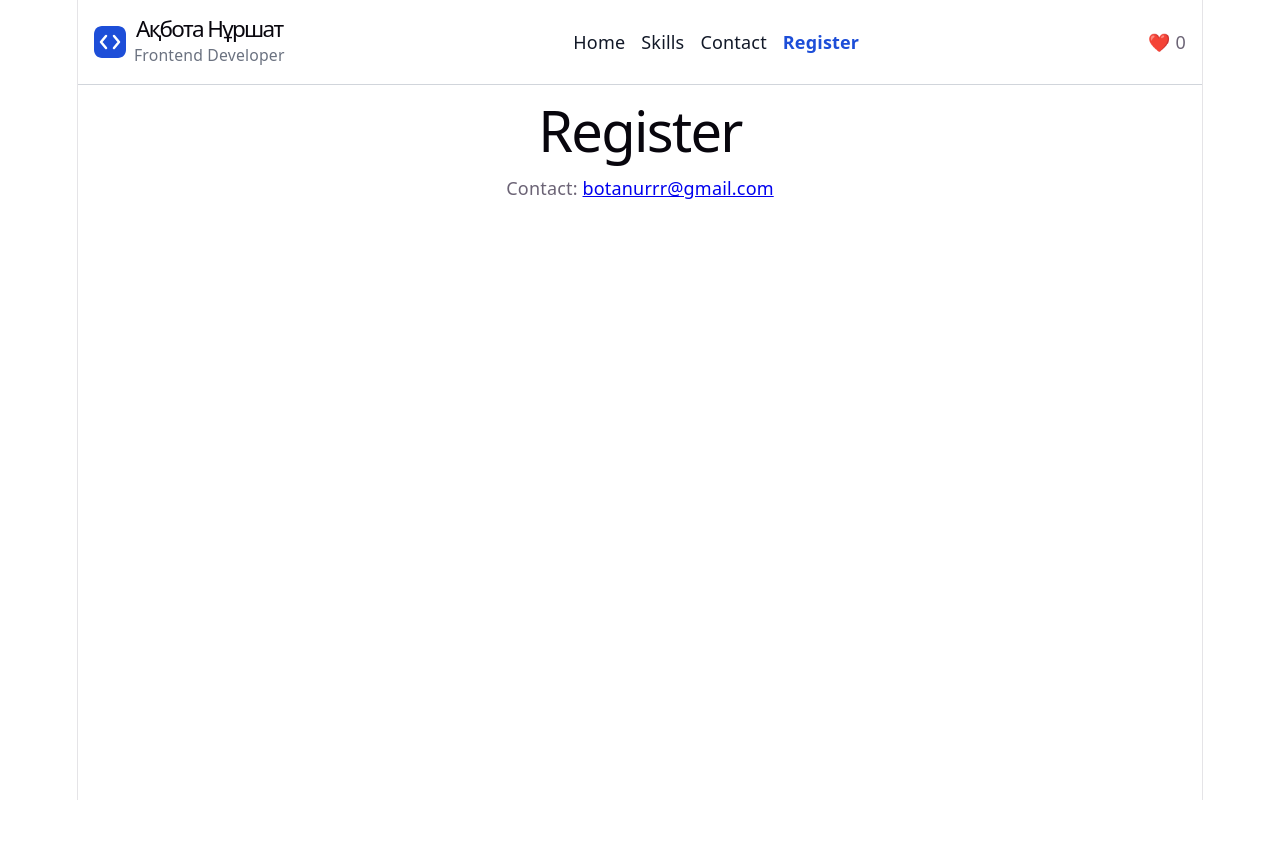
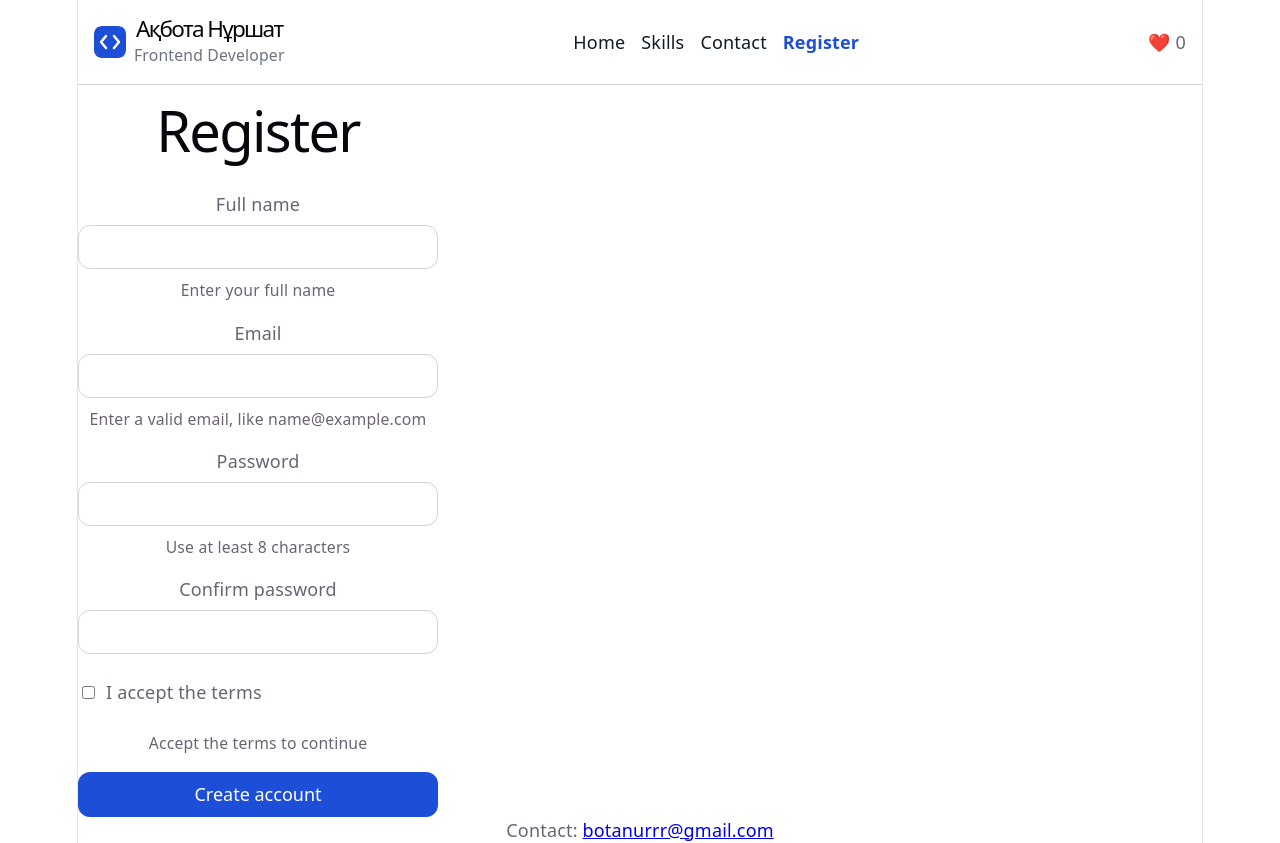
Before and after one commit to akbotanurshat/iwamad-practice, a React (Vite) app: page /register in a window 1280 px wide. Before the commit the page ends 800 px from the top, so only its background shows below. Built offline with nearby package versions, Linux system fonts and the light colour scheme.

Commit message:
Week 6: build Register form with validation

```diff
--- a/src/pages/RegisterPage.tsx
+++ b/src/pages/RegisterPage.tsx
@@ -1,3 +1,106 @@
+import { useState, type ChangeEvent, type SubmitEvent } from 'react'
+import { validateRegistration, type RegistrationValues } from '../lib/validateRegistration'
+import { Button } from '../components/ui/Button'
+
 export default function RegisterPage() {
-  return <h1>Register</h1>
+  const [values, setValues] = useState<RegistrationValues>({
+    fullName: '',
+    email: '',
+    password: '',
+    confirmPassword: '',
+    acceptTerms: false,
+  })
+
+  function handleChange(event: ChangeEvent<HTMLInputElement>) {
+    const { name, type, value, checked } = event.target
+    setValues((current) => ({
+      ...current,
+      [name]: type === 'checkbox' ? checked : value,
+    }))
+  }
+
+  function handleSubmit(event: SubmitEvent<HTMLFormElement>) {
+    event.preventDefault()
+    const errors = validateRegistration(values)
+    if (Object.keys(errors).length > 0) {
+      return
+    }
+    setSubmitted(true)
+  }
+
+  const [submitted, setSubmitted] = useState(false)
+
+  const errors = validateRegistration(values)
+
+  if (submitted) {
+    return <p role="status">Thanks, {values.fullName}. You are registered.</p>
+  }
+
+  return (
+    <form onSubmit={handleSubmit} noValidate>
+      <h1>Register</h1>
+
+      <div className="field">
+        <label htmlFor="fullName">Full name</label>
+        <input
+          id="fullName"
+          name="fullName"
+          type="text"
+          value={values.fullName}
+          onChange={handleChange}
+        />
+        {errors.fullName && <p className="field-error">{errors.fullName}</p>}
+      </div>
+
+      <div className="field">
+        <label htmlFor="email">Email</label>
+        <input
+          id="email"
+          name="email"
+          type="email"
+          value={values.email}
+          onChange={handleChange}
+        />
+        {errors.email && <p className="field-error">{errors.email}</p>}
+      </div>
+
+      <div className="field">
+        <label htmlFor="password">Password</label>
+        <input
+          id="password"
+          name="password"
+          type="password"
+          value={values.password}
+          onChange={handleChange}
+        />
+        {errors.password && <p className="field-error">{errors.password}</p>}
+      </div>
+
+      <div className="field">
+        <label htmlFor="confirmPassword">Confirm password</label>
+        <input
+          id="confirmPassword"
+          name="confirmPassword"
+          type="password"
+          value={values.confirmPassword}
+          onChange={handleChange}
+        />
+        {errors.confirmPassword && <p className="field-error">{errors.confirmPassword}</p>}
+      </div>
+
+      <div className="check">
+        <input
+          id="acceptTerms"
+          name="acceptTerms"
+          type="checkbox"
+          checked={values.acceptTerms}
+          onChange={handleChange}
+        />
+        <label htmlFor="acceptTerms">I accept the terms</label>
+      </div>
+      {errors.acceptTerms && <p className="field-error">{errors.acceptTerms}</p>}
+
+      <Button type="submit">Create account</Button>
+    </form>
+  )
 }
--- a/src/styles/ui.css
+++ b/src/styles/ui.css
@@ -106,3 +106,42 @@
     justify-content: space-between;
   }
 }
+
+/* Form */
+form {
+  display: grid;
+  gap: var(--space-4);
+  max-width: 360px;
+}
+
+.field {
+  display: grid;
+  gap: var(--space-2);
+}
+
+.field input:not([type="checkbox"]) {
+  box-sizing: border-box;
+  width: 100%;
+  font: inherit;
+  min-height: 44px;
+  padding: var(--space-2);
+  border: 1px solid var(--color-border);
+  border-radius: var(--radius-md);
+}
+
+.field input[aria-invalid="true"] {
+  border: 2px solid var(--color-error);
+}
+
+.field-error {
+  margin: 0;
+  color: var(--color-error);
+  font-size: 0.875rem;
+}
+
+.check {
+  display: flex;
+  align-items: center;
+  gap: var(--space-2);
+  min-height: 44px;
+}
```
